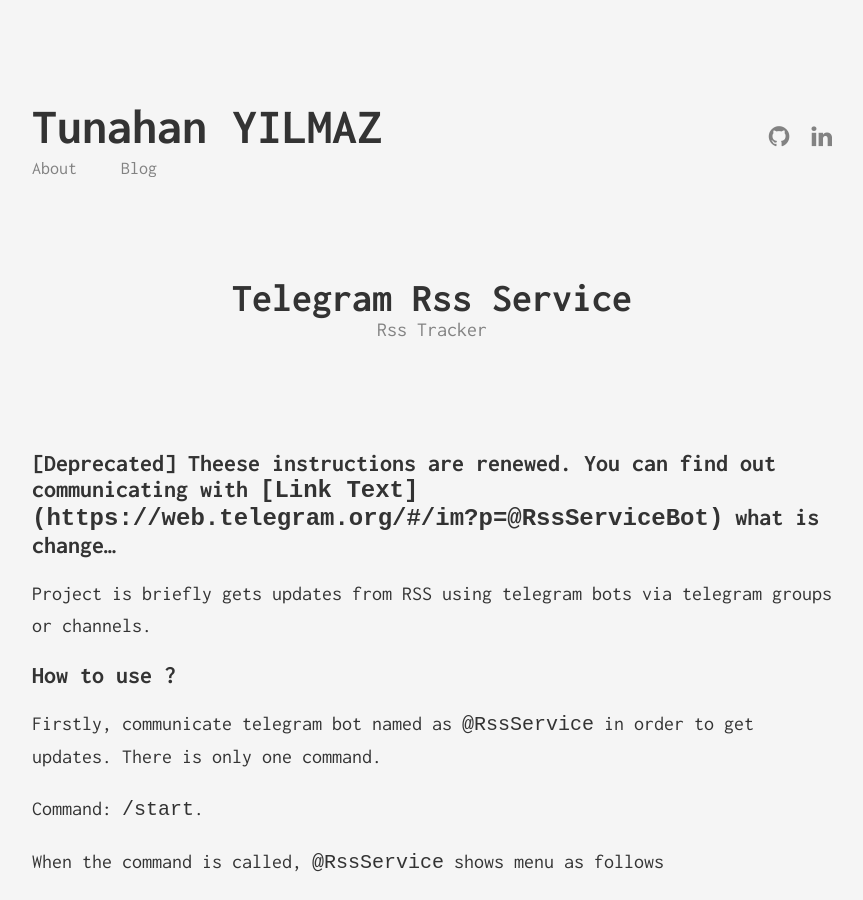
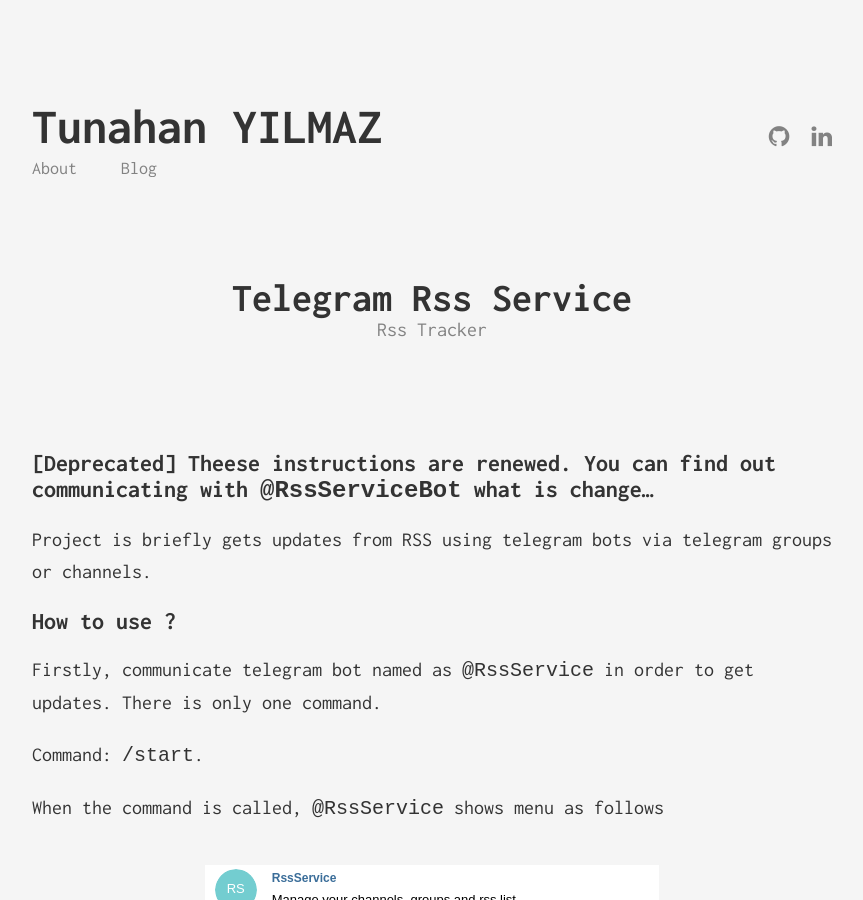
Before and after one commit to tyilmaz1994/tyilmaz1994.github.io, a Jekyll site: the page built from _posts/2018-09-06-telegram-rss-service.markdown, in a window 1280 px wide and 900 px high. Shown: the whole window, without its empty margins (208-1071 px from the left). Built offline with Jekyll 4.4.1, drawn with Linux system fonts in a browser that asks for light colours.

Commit message:
Update 2018-09-06-telegram-rss-service.markdown

```diff
--- a/_posts/2018-09-06-telegram-rss-service.markdown
+++ b/_posts/2018-09-06-telegram-rss-service.markdown
@@ -6,7 +6,7 @@
 categories: [projects, documentation]
 ---
 
-## [Deprecated] Theese instructions are renewed. You can find out communicating with `[Link Text](https://web.telegram.org/#/im?p=@RssServiceBot)` what is change...
+## [Deprecated] Theese instructions are renewed. You can find out communicating with `@RssServiceBot` what is change...
 
 Project is briefly gets updates from RSS using telegram bots via telegram groups or channels.
 
```
